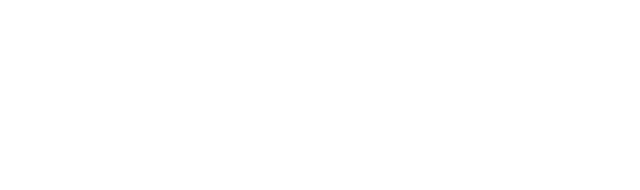
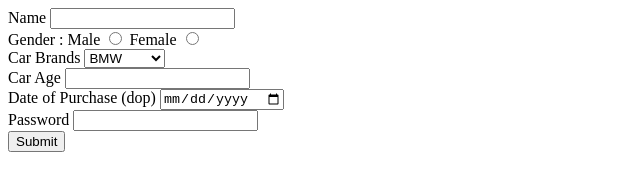
Before and after one commit to acciojob/car-insurance-form-UpendraPratap15, a website: page main.html in a window 1280 px wide. Shown: the whole page, without its empty margins (0-640 px from the left). Drawn offline with Linux system fonts and the light colour scheme.

Commit message:
created a submission

```diff
--- a/main.html
+++ b/main.html
@@ -10,6 +10,34 @@
 	<!-- the entire body must be written by student -->
     <script type="text/javascript" src="./script.js">
 </script>
+	<form method="post">
+		<label for="name">Name</label>
+		<input type="text" id="name" required><br>
+
+		<label for="">Gender :</label>
+		<label for="male">Male</label>
+		<input type="radio" id="male" required>
+		<label for="female">Female</label>
+		<input type="radio" id="female" required><br>
+
+		<label for="cars">Car Brands</label>
+		<select id="cars">
+			<option>BMW</option>
+			<option>Audi</option>
+			<option>Mercedez</option>
+		</select><br>
+
+		<label for="carage"Car Age>Car Age</label>
+		<input type="number" id="carage" required><br>
+		<label for="dop">Date of Purchase (dop)</label>
+		<input type="date" id="dop" required><br>
+
+		<label for="password">Password</label>
+		<input type="password" id="password" required><br>
+
+		<button type="submit">Submit</button>
+
+	</form>
 
 </body>
 
```
